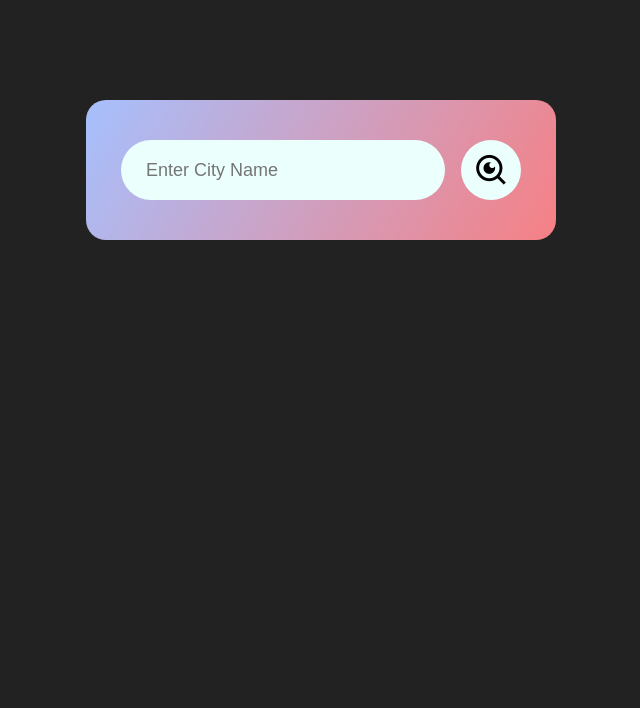
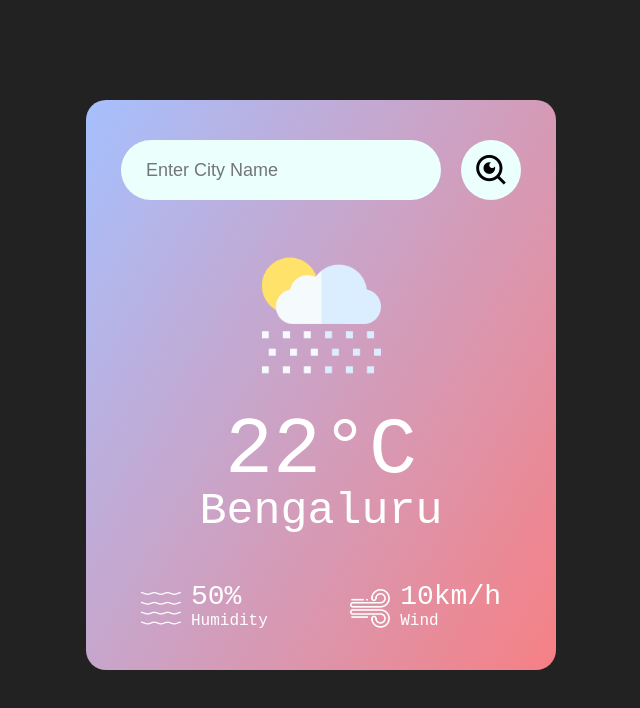
Before and after one commit to Abhilash086/WeatherApp, a plain HTML site: page index.html in a window 1280 px wide. Shown: the whole page, without its empty margins (319-959 px from the left). Drawn offline with nearby package versions, Linux system fonts and the light colour scheme; a web font is replaced by a local one.

Commit message:
Frontend design part completed

```diff
--- a/index.html
+++ b/index.html
@@ -8,6 +8,9 @@
     href="https://cdn.jsdelivr.net/npm/remixicon@4.3.0/fonts/remixicon.css"
     rel="stylesheet"
     />
+    <link rel="preconnect" href="https://fonts.googleapis.com">
+<link rel="preconnect" href="https://fonts.gstatic.com" crossorigin>
+<link href="https://fonts.googleapis.com/css2?family=Azeret+Mono:ital,wght@0,100..900;1,100..900&display=swap" rel="stylesheet">
     <link rel="stylesheet" href="styles.css">
 </head>
 <body>
@@ -16,6 +19,27 @@
             <input type="text" placeholder="Enter City Name" spellcheck="false">
             <button><i class="ri-search-eye-line"></i></button>
         </div>
+        <div class="weather">
+            <img src="images/rain.png" alt="" class="weather-icon">
+            <h1 class="temp">22°C</h1>
+            <h2 class="city">Bengaluru</h2>
+            <div class="details">
+                <div class="col">
+                    <img src="images/humidity.png" alt="">
+                    <div>
+                        <p class="humidity">50%</p>
+                        <p>Humidity</p>
+                    </div>
+                </div>
+                <div class="col">
+                    <img src="images/wind.png" alt="">
+                    <div>
+                        <p class="wind">10km/h</p>
+                        <p>Wind</p>
+                    </div>
+                </div>
+            </div>
+        </div>
     </div>
 </body>
 </html>
--- a/styles.css
+++ b/styles.css
@@ -7,6 +7,7 @@
 html,body{
     width: 100%;
     height: 100%;
+    font-family: "Azeret Mono", monospace;
     background: #222;
 }
 
@@ -35,8 +36,8 @@ html,body{
     color: #555;
     padding: 10px 25px;
     height: 60px;
+    width: 80%;
     border-radius: 30px;
-    flex: 1;
     margin-right: 16px;
     font-size: 18px;
 }
@@ -50,6 +51,46 @@ html,body{
     height: 60px;
     cursor: pointer;
 }
-.search button i{
+button i{
     font-size: 35px;
 }
+
+.weather-icon{
+    width: 170px;
+    margin-top: 30px;
+}
+
+.weather h1{
+    font-size: 80px;
+    font-weight: 500;
+}
+
+.weather h2{
+    font-size: 45px;
+    font-weight: 400;
+    margin-top: -10px;
+}
+
+.details{
+    display: flex;
+    align-items: center;
+    justify-content: space-between;
+    padding: 0 20px;
+    margin-top: 50px;
+}
+
+.col{
+    display: flex;
+    align-items: center;
+    text-align: left;
+}
+
+.col img{
+    width: 40px;
+    margin-right: 10px;
+}
+
+.humidity,.wind{
+    font-size: 28px;
+    margin-top: -6px;
+}
```
